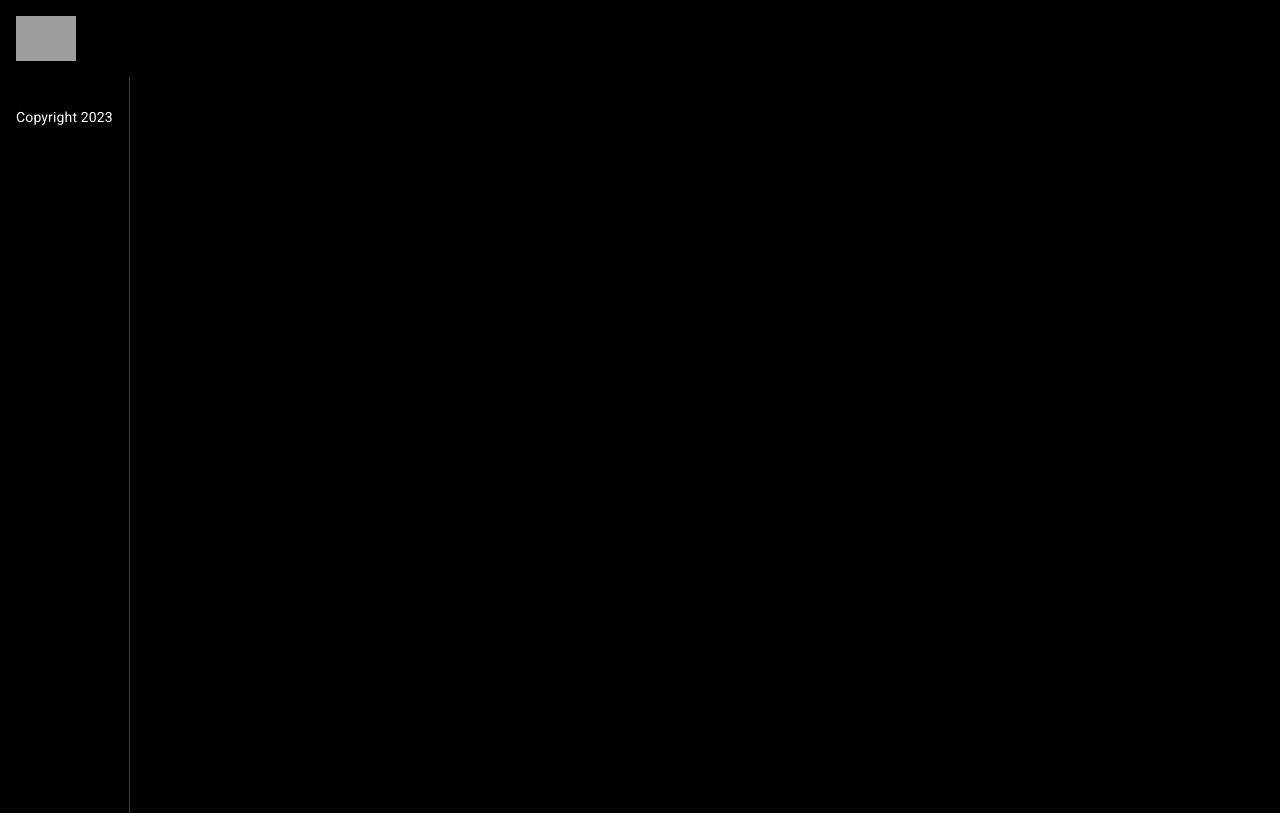
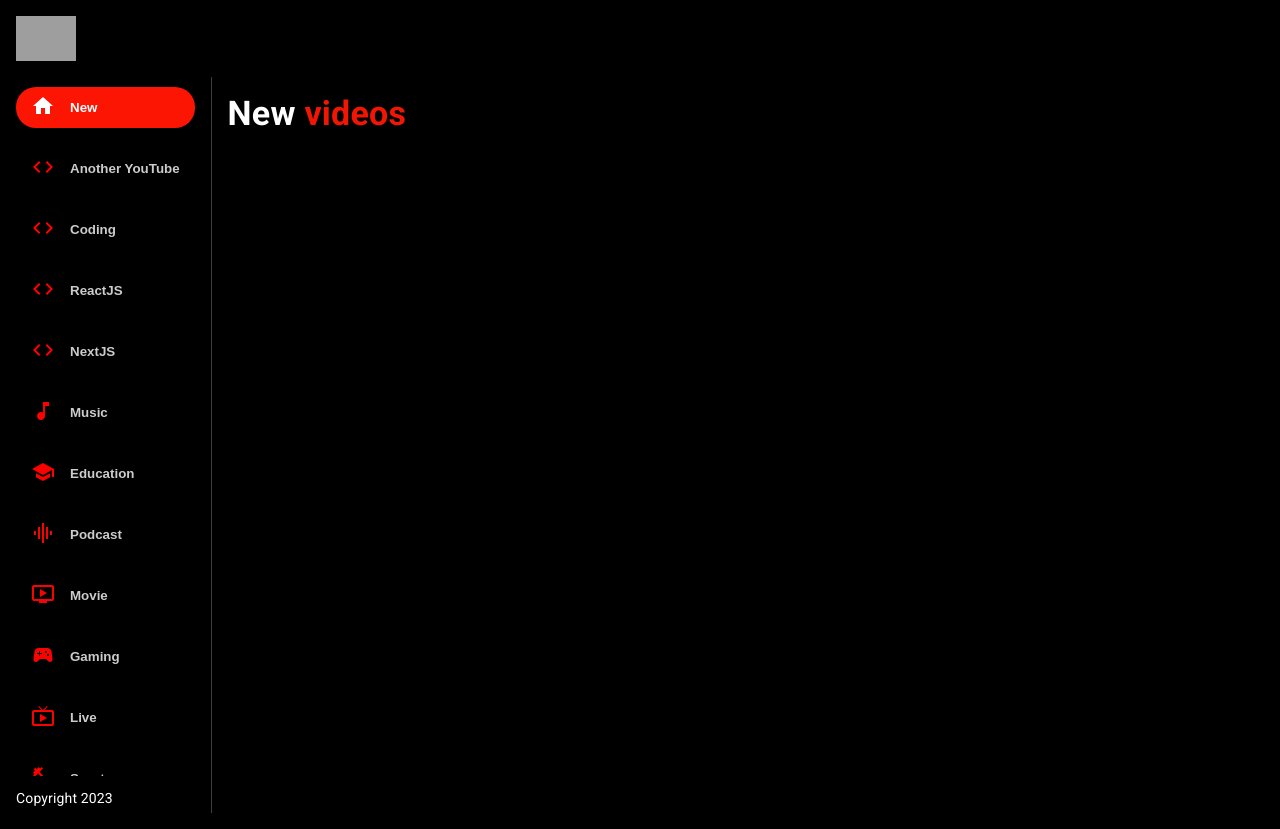
Before and after one commit to VanoVasilyan/youtube_clone, a React (Create React App) app: page / in a window 1280 px wide. Built offline with nearby package versions, Linux system fonts and the light colour scheme; grey boxes are pictures that could not be loaded.

Commit message:
implement Sidebar

```diff
--- a/src/components/Feed/Feed.tsx
+++ b/src/components/Feed/Feed.tsx
@@ -1,5 +1,6 @@
 import { useState, useEffect } from 'react';
 import { Box, Stack, Typography } from '@mui/material';
+import Sidebar from '../Sidebar/Sidebar';
 
 const Feed = () => {
   const currentYear = new Date().getFullYear();
@@ -9,9 +10,14 @@ const Feed = () => {
       sx={{ flexDirection: { sx: 'column', md: 'row' } }}
     >
       <Box sx={{ height: { sx: 'auto', md: '92vh' }, borderRight: '1px solid #3d3d3d', px: { sx: 0, md: 2 } }}>
-        Sidebar
+        <Sidebar />
         <Typography className='copyright' variant='body2' sx={{ mt: 1.5, color: '#fff' }}>
           Copyright {currentYear}
+        </Typography>
+      </Box>
+      <Box p={2} sx={{ overflowY: 'auto', height: '90vh', flex: 2 }}>
+        <Typography variant='h4' fontWeight='bold' mb={2} sx={{ color: 'white' }}>
+          New <span style={{ color: '#F31503' }}>videos</span>
         </Typography>
       </Box>
     </Stack>
--- /dev/null
+++ b/src/components/Sidebar/Sidebar.tsx
@@ -0,0 +1,32 @@
+import { Stack } from '@mui/system';
+import { ICategory } from '../../utils/type';
+import { categories } from '../../utils/constants';
+
+const selectedCategory = 'New';
+
+const Sidebar = () => (
+    <Stack
+        direction='row'
+        sx={{
+            overflow: 'auto',
+            height: { sx: 'auto', md: '95%' },
+            flexDirection: { md: 'column' }
+        }}
+    >
+        {categories.map(({ name, icon }: ICategory) => {
+            return <button
+                key={name}
+                className='category-btn'
+                style={{
+                    background: name === selectedCategory ? '#FC1503' : '',
+                    color: 'white'
+                }}
+            >
+                <span style={{ color: name === selectedCategory ? 'white' : 'red', marginRight: '15px' }}>{icon}</span>
+                <span style={{ opacity: name === selectedCategory ? '1' : '0.8' }}>{name}</span>
+            </button>
+        })}
+    </Stack >
+)
+
+export default Sidebar
--- a/src/utils/type.ts
+++ b/src/utils/type.ts
@@ -1,6 +1,5 @@
 import { SvgIconProps } from '@mui/material';
-
 export interface ICategory {
     name: string;
-    icon: SvgIconProps<'svg'>
-}
+    icon: SvgIconProps<'svg'> | any
+};
```
